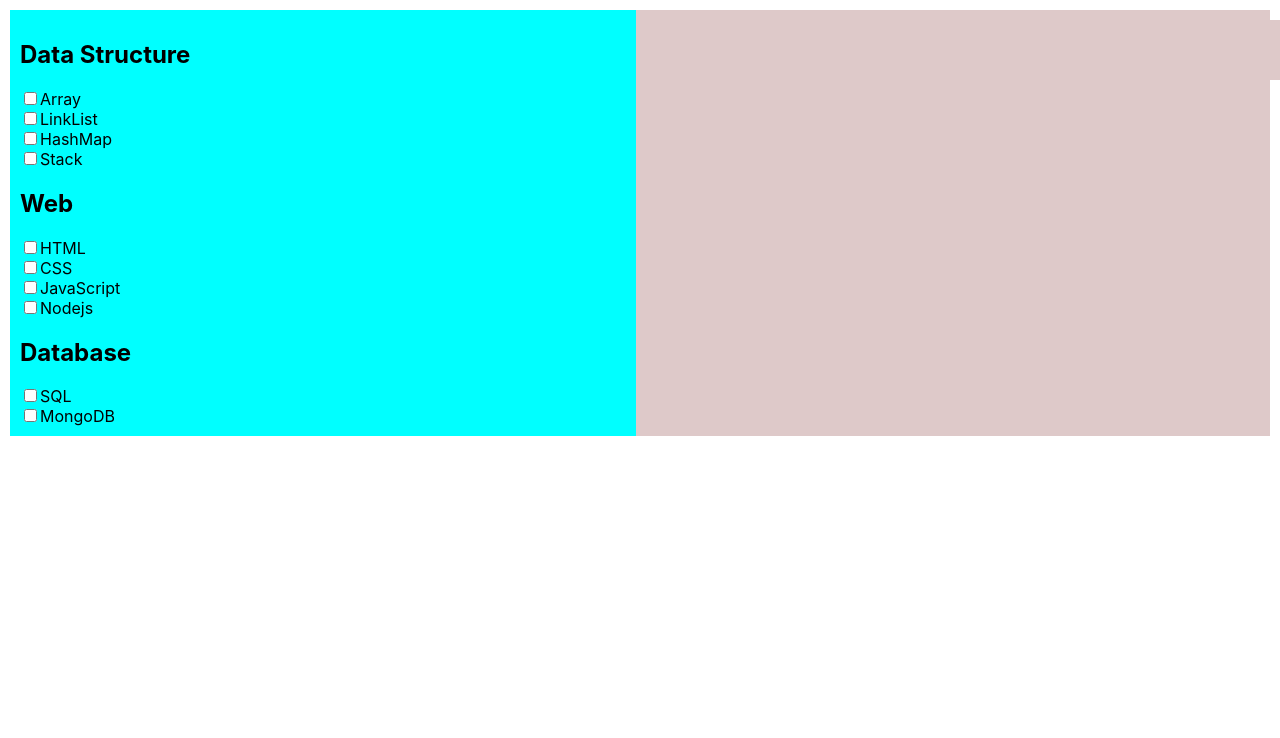
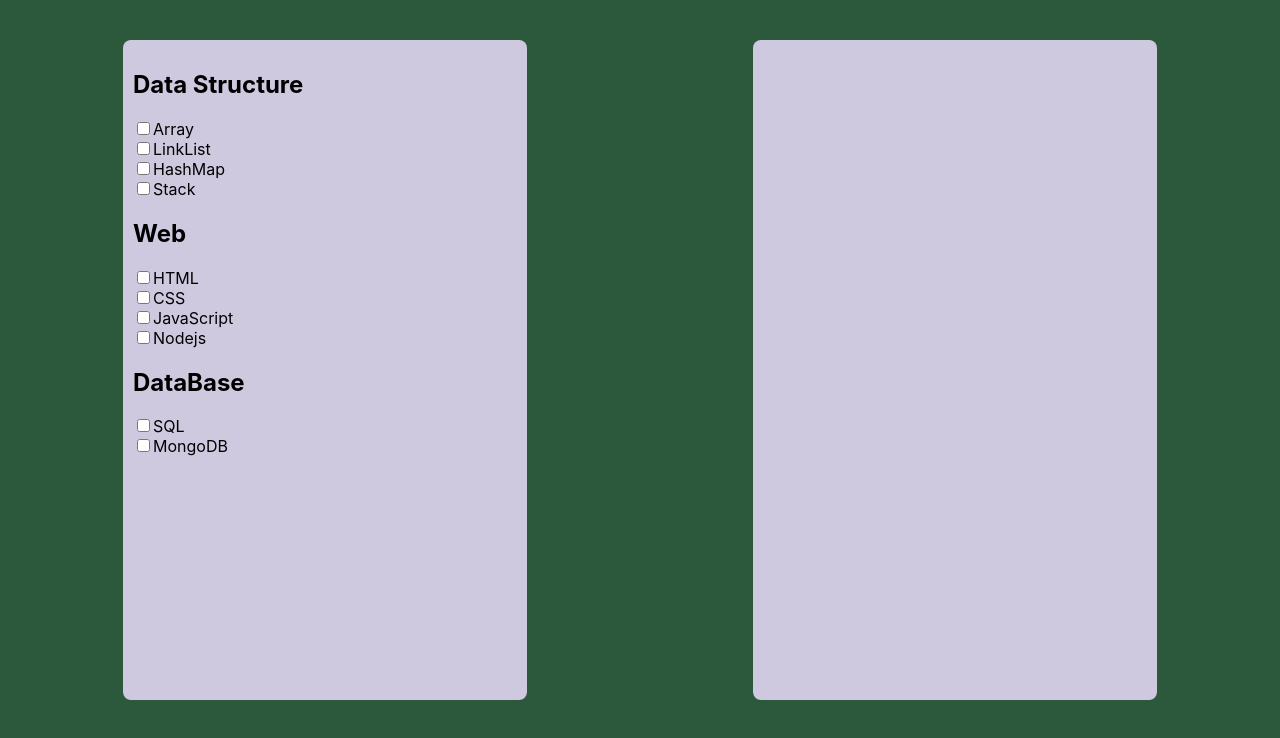
Before and after one commit to A-Ayush/Spark18-Assignment, a React (Create React App) app: page / in a window 1280 px wide. Shown: the top 738 px of the page. Built offline with nearby package versions, Linux system fonts and the light colour scheme.

Commit message:
final styling

```diff
--- a/src/component/ListItemDisplay.js
+++ b/src/component/ListItemDisplay.js
@@ -28,7 +28,7 @@ class ListItemDisplay extends Component {
                 <div className="display-container">
                     {dsDisplay.length > 0 && (
                         <ul>
-                            <span>Data Structure</span>
+                            <span className="item-heading">Data Structure</span>
                             {
                                 dsDisplay.map((data) => (
                                     <li className="display-item">
@@ -43,7 +43,7 @@ class ListItemDisplay extends Component {
                 <div className="display-container">
                     {webDisplay.length > 0 && (
                         <ul>
-                            <span>Web Development</span>
+                            <span className="item-heading">Web</span>
                             {
                                 webDisplay.map((data) => (
                                     <li className="display-item">
@@ -58,7 +58,7 @@ class ListItemDisplay extends Component {
                 <div className="display-container">
                     {dbDisplay.length > 0 && (
                         <ul>
-                            <span>DataBase</span>
+                            <span className="item-heading">DataBase</span>
                             {
                                 dbDisplay.map((data) => (
                                     <li className="display-item">
--- a/src/component/ListItems.js
+++ b/src/component/ListItems.js
@@ -39,7 +39,7 @@ class listItems extends Component {
                     ))
                 }
 
-                <h2>Database</h2>
+                <h2>DataBase</h2>
                 {
                     db.db.map((data,key) => (
                         <Checkbox items={data} key={key} toggleCheckboxChange={this.toggleCheckboxChange} />
--- a/src/index.css
+++ b/src/index.css
@@ -6,6 +6,7 @@ body {
     sans-serif;
   -webkit-font-smoothing: antialiased;
   -moz-osx-font-smoothing: grayscale;
+  background-color: #2c583c;
 }
 
 code {
@@ -17,24 +18,26 @@ code {
   padding: 10px;
   display: flex;
   flex-direction: row;
-  justify-content: space-between;
+  justify-content: space-around;
+  margin-top: 30px;
 }
 .container{
-  background-color: aqua;
-  width: 48vw;
+  background-color:  #cfc9e0;
+  width: 30vw;
+  height: 80vh;
   padding: 10px;
+  border-radius: 8px;
 }
 .mycontainer{
-  background-color: #dec9c9;
-  width: 48vw;
+  background-color: #cfc9e0;
+  width: 30vw;
+  height: 80vh;
   padding: 10px;
+  border-radius: 8px;
 }
 .display-container{
-  background-color: #dec9c9;
   display: flex;
-  /* justify-content: flex-end; */
-  width: 48vw;
-  padding: 10px;
+  width: 30vw;
 }
 label{
   display: block;
@@ -44,8 +47,8 @@ label{
   display: flex;
   flex-direction: row;
   justify-content: space-between;
-  background-color: grey;
-  width: 30vw;
+  background-color: #fbfcfe;
+  width: 20vw;
   padding: 5px;
   margin-bottom: 10px;
 }
@@ -58,3 +61,10 @@ label{
   flex-direction: column;
   color: red;
 }
+
+.item-heading{
+  color: #cd3700;
+  font-size: 20px;
+  font-weight: bolder;
+  margin-bottom: 5px;
+}
```
